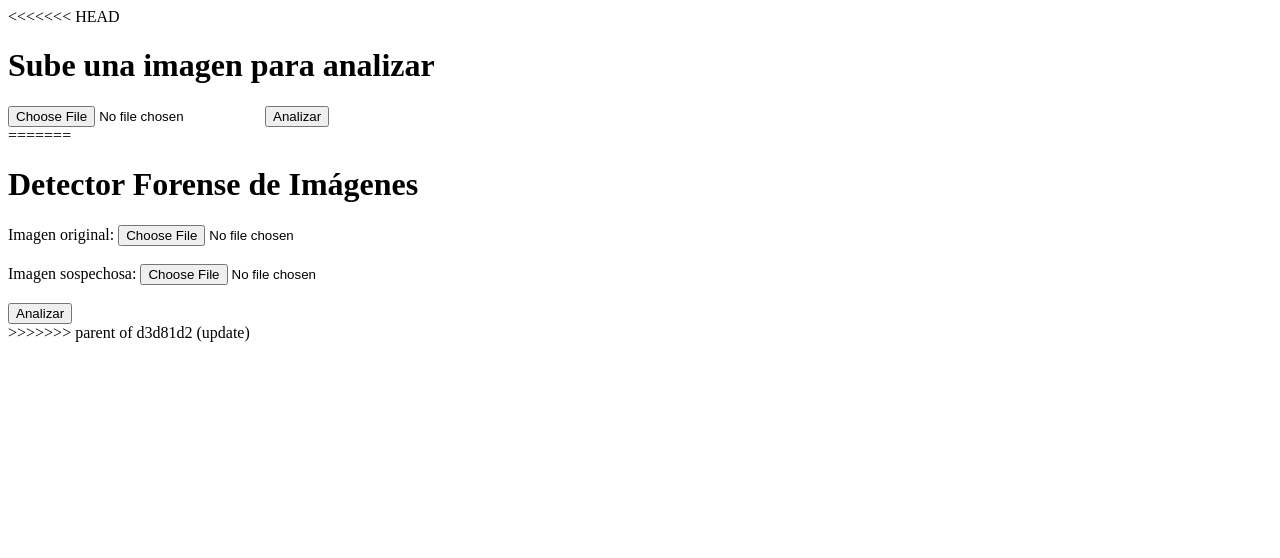
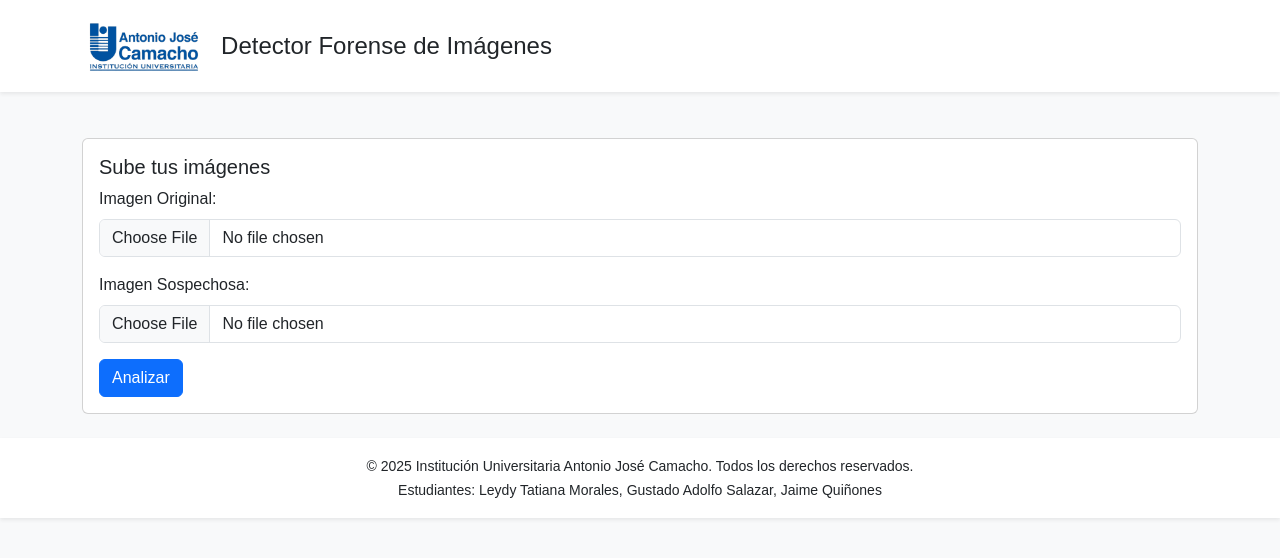
Before and after one commit to leydytatianamorales/Proyecto1_DetectorImagenes, a Flask app: page / in a window 1280 px wide. Shown: the top 558 px of the page. Run offline with Flask 3, Linux system fonts and the light colour scheme.

Commit message:
Version mejorada

```diff
--- a/app.py
+++ b/app.py
@@ -1,70 +1,183 @@
+# app.py
 import os
-from flask import Flask, render_template, request, redirect, url_for
-from PIL import Image, ImageChops, ImageEnhance
-import exifread
+from uuid import uuid4
+from datetime import datetime
+from flask import Flask, render_template, request, url_for
+from werkzeug.utils import secure_filename
+from PIL import Image, ImageChops, ImageEnhance, ExifTags
+import imagehash
+import piexif
+
+ALLOWED_EXT = {"png", "jpg", "jpeg", "bmp"}
+UPLOAD_FOLDER = os.path.join("static", "uploads")
+os.makedirs(UPLOAD_FOLDER, exist_ok=True)
 
 app = Flask(__name__)
-app.config['UPLOAD_FOLDER'] = 'static/uploads'
+app.config["UPLOAD_FOLDER"] = UPLOAD_FOLDER
+app.config["MAX_CONTENT_LENGTH"] = 16 * 1024 * 1024  # 16 MB
 
-# Función para aplicar ELA
-def apply_ela(image_path, quality=90):
-    original = Image.open(image_path).convert('RGB')
-    resaved_path = image_path.replace(".jpg", "_resaved.jpg")
-    original.save(resaved_path, 'JPEG', quality=quality)
-    resaved = Image.open(resaved_path)
-    ela_image = ImageChops.difference(original, resaved)
+# ----------------------- Funciones -----------------------
+def allowed_file(filename):
+    return "." in filename and filename.rsplit(".", 1)[1].lower() in ALLOWED_EXT
 
-    extrema = ela_image.getextrema()
-    max_diff = max([ex[1] for ex in extrema])
-    scale = 255.0 / max_diff if max_diff != 0 else 1
-    ela_image = ImageEnhance.Brightness(ela_image).enhance(scale)
+def save_file_storage(file_storage):
+    filename = secure_filename(file_storage.filename)
+    unique = f"{uuid4().hex}_{filename}"
+    path = os.path.join(app.config["UPLOAD_FOLDER"], unique)
+    file_storage.save(path)
+    return unique, path
 
-    ela_path = image_path.replace(".jpg", "_ela.jpg")
-    ela_image.save(ela_path)
-    return ela_path
+def extract_metadata(path):
+    meta = {}
+    try:
+        exif_dict = piexif.load(path)
+        for ifd in exif_dict:
+            for tag, val in exif_dict[ifd].items():
+                name = piexif.TAGS[ifd].get(tag, {}).get("name", str(tag))
+                meta[name] = val.decode() if isinstance(val, bytes) else str(val)
+        return meta
+    except Exception:
+        try:
+            img = Image.open(path)
+            raw = img._getexif()
+            if raw:
+                for tag, val in raw.items():
+                    name = ExifTags.TAGS.get(tag, tag)
+                    meta[name] = str(val)
+            return meta
+        except Exception:
+            return {}
 
-# Página principal
-@app.route('/')
+def get_metadata_safe(path):
+    meta = extract_metadata(path)
+    data = {}
+    data["Model"] = meta.get("Model") or meta.get("CameraModelName") or "desconocido"
+    data["DateCreated"] = meta.get("DateTimeOriginal") or meta.get("DateTime") or "desconocida"
+    exif_mod = meta.get("ModifyDate") or meta.get("DateTimeDigitized")
+    if exif_mod:
+        data["DateModified"] = exif_mod
+    else:
+        ts = os.path.getmtime(path)
+        data["DateModified"] = datetime.fromtimestamp(ts).strftime("%Y:%m:%d %H:%M:%S")
+    data["Software"] = meta.get("Software", "desconocido")
+    data["all_metadata"] = meta
+    return data
+
+def generate_ela(path, out_name_prefix):
+    try:
+        img = Image.open(path).convert("RGB")
+        temp = os.path.join(app.config["UPLOAD_FOLDER"], f"{out_name_prefix}_temp.jpg")
+        img.save(temp, "JPEG", quality=90)
+        comp = Image.open(temp)
+        diff = ImageChops.difference(img, comp)
+        diff = ImageEnhance.Brightness(diff).enhance(30.0)
+        ela_name = f"{out_name_prefix}_ela.png"
+        ela_path = os.path.join(app.config["UPLOAD_FOLDER"], ela_name)
+        diff.save(ela_path)
+        os.remove(temp)
+        return ela_name
+    except Exception as e:
+        print("ELA error:", e)
+        return None
+
+def compare_phash(path1, path2):
+    try:
+        h1 = imagehash.phash(Image.open(path1))
+        h2 = imagehash.phash(Image.open(path2))
+        return str(h1), str(h2), int(h1 - h2)
+    except Exception as e:
+        return None, None, f"Error: {e}"
+
+def compare_ela(path1, path2):
+    try:
+        img1 = Image.open(path1).convert("L")
+        img2 = Image.open(path2).convert("L")
+        diff = ImageChops.difference(img1, img2)
+        total_pixels = diff.size[0] * diff.size[1]
+        nonzero = sum(1 for v in diff.getdata() if v != 0)
+        percent = (nonzero / total_pixels) * 100
+        return round(percent, 2)
+    except Exception:
+        return None
+
+# ----------------------- Rutas -----------------------
+@app.route("/", methods=["GET","POST"])
 def index():
-    return render_template('index.html')
+    context = {"current_year": datetime.now().year}
+    if request.method == "POST":
+        f1 = request.files.get("original")
+        f2 = request.files.get("sospechosa")
+        if not f1 or not f2 or not allowed_file(f1.filename) or not allowed_file(f2.filename):
+            context["error"] = "Carga dos imágenes válidas (jpg/png...)"
+            return render_template("index.html", **context)
 
-# Ruta para analizar imagen (solo muestra original + metadatos)
-@app.route('/analyze', methods=['POST'])
-def analyze():
-    if 'file' not in request.files:
-        return redirect(url_for('index'))
+        name1, path1 = save_file_storage(f1)
+        name2, path2 = save_file_storage(f2)
 
-    file = request.files['file']
-    if file.filename == '':
-        return redirect(url_for('index'))
+        meta1 = get_metadata_safe(path1)
+        meta2 = get_metadata_safe(path2)
 
-    if file:
-        filepath = os.path.join(app.config['UPLOAD_FOLDER'], file.filename)
-        file.save(filepath)
+        h1, h2, diff = compare_phash(path1, path2)
 
-        # Extraer metadatos
-        with open(filepath, 'rb') as f:
-            tags = exifread.process_file(f)
+        out_prefix1 = uuid4().hex
+        out_prefix2 = uuid4().hex
+        ela_name1 = generate_ela(path1, out_prefix1)
+        ela_name2 = generate_ela(path2, out_prefix2)
+        ela_url1 = url_for('static', filename=f"uploads/{ela_name1}") if ela_name1 else None
+        ela_url2 = url_for('static', filename=f"uploads/{ela_name2}") if ela_name2 else None
 
-        metadata = {tag: str(tags[tag]) for tag in tags.keys()}
+        # Informe de casos de prueba
+        informe = []
+        informe.append("Informe de Casos de Prueba:")
 
-        return render_template(
-            'result.html',
-            original_image=filepath,
-            metadata=metadata
-        )
+        # Caso 1: original
+        informe.append(f"Caso 1: Imagen original '{f1.filename}'")
+        informe.append(f"  - Modelo cámara: {meta1['Model']}")
+        informe.append(f"  - Fecha de captura: {meta1['DateCreated']}")
+        informe.append(f"  - Fecha de modificación: {meta1['DateModified']}")
+        informe.append(f"  - Hash perceptual: referencia")
+        informe.append(f"  - ELA: referencia")
 
-# Ruta para aplicar ELA después
-@app.route('/ela/<filename>')
-def ela(filename):
-    filepath = os.path.join(app.config['UPLOAD_FOLDER'], filename)
-    ela_path = apply_ela(filepath)
-    return render_template(
-        'ela.html',
-        original_image=filepath,
-        ela_image=ela_path
-    )
+        # Caso 2: sospechosa
+        informe.append(f"Caso 2: Imagen sospechosa '{f2.filename}'")
+        software_detected = meta2['Software'] if meta2['Software'] != "desconocido" else "Software no detectado"
+        informe.append(f"  - Software: {software_detected}")
+        informe.append(f"  - Fecha de captura: {meta2['DateCreated']}")
+        informe.append(f"  - Fecha de modificación: {meta2['DateModified']}")
+        informe.append(f"  - Hash perceptual: Diferencia = {diff}")
 
-if __name__ == '__main__':
-    os.makedirs(app.config['UPLOAD_FOLDER'], exist_ok=True)
-    app.run(debug=True)
+        # Comparativa ELA
+        ela_diff_percent = None
+        if ela_name1 and ela_name2:
+            ela_diff_percent = compare_ela(
+                os.path.join(app.config["UPLOAD_FOLDER"], ela_name1),
+                os.path.join(app.config["UPLOAD_FOLDER"], ela_name2)
+            )
+            informe.append(f"  - ELA comparativa: {ela_diff_percent}% píxeles diferentes")
+
+        # Determinar edición
+        editada = False
+        if isinstance(diff, int) and diff > 10:
+            editada = True
+        if ela_diff_percent and ela_diff_percent > 2:
+            editada = True
+        informe.append(f"  - Estado: {'Editada / Posible manipulación' if editada else 'Sin indicios de edición'}")
+
+        context.update({
+            "meta1": meta1,
+            "meta2": meta2,
+            "hash1": h1,
+            "hash2": h2,
+            "hashdiff": diff,
+            "ela_url1": ela_url1,
+            "ela_url2": ela_url2,
+            "informe": "\n".join(informe),
+            "img1_url": url_for('static', filename=f"uploads/{name1}"),
+            "img2_url": url_for('static', filename=f"uploads/{name2}")
+        })
+
+    return render_template("index.html", **context)
+
+# ----------------------- Run -----------------------
+if __name__ == "__main__":
+    app.run(debug=True, host="0.0.0.0", port=5000)
--- a/requirements.txt
+++ b/requirements.txt
@@ -14,4 +14,3 @@
 PyWavelets==1.9.0
 scipy==1.16.2
 Werkzeug==3.1.3
-exifread
--- a/templates/index.html
+++ b/templates/index.html
@@ -1,56 +1,184 @@
-<!DOCTYPE html>
-<html>
+<!doctype html>
+<html lang="es">
 <head>
-    <title>Detector de Manipulación de Imágenes</title>
+  <meta charset="utf-8"/>
+  <meta name="viewport" content="width=device-width, initial-scale=1">
+  <title>Detector Forense de Imágenes</title>
+  <!-- Bootstrap CSS -->
+  <link href="https://cdn.jsdelivr.net/npm/bootstrap@5.3.2/dist/css/bootstrap.min.css" rel="stylesheet">
+  <style>
+    body { font-family: Arial, sans-serif; padding-top: 90px; background: #f8f9fa; }
+    img { border: 1px solid #ddd; background: transparent; padding: 4px; }
+    pre { background: #f3f3f3; padding: 10px; overflow-x: auto; }
+    header img { max-height: 60px; margin-right: 15px; }
+    .card-hash { border-left: 5px solid #0d6efd; }
+    .card-meta { border-left: 5px solid #198754; }
+    .card-ela { border-left: 5px solid #fd7e14; }
+    .card-informe { border-left: 5px solid #6f42c1; }
+    .card-editada { border-left: 5px solid #dc3545; }
+    .status-editada { color: #dc3545; font-weight: bold; }
+    .status-ok { color: #198754; font-weight: bold; }
+  </style>
 </head>
 <body>
-<<<<<<< HEAD
-    <h1>Sube una imagen para analizar</h1>
-    <form action="/analyze" method="post" enctype="multipart/form-data">
-        <input type="file" name="file" accept="image/*" required>
-        <button type="submit">Analizar</button>
-    </form>
-=======
-  <h1>Detector Forense de Imágenes</h1>
-  <form action="/" method="post" enctype="multipart/form-data">
-    <label>Imagen original: <input type="file" name="original" accept="image/*" required></label><br><br>
-    <label>Imagen sospechosa: <input type="file" name="sospechosa" accept="image/*" required></label><br><br>
-    <button type="submit">Analizar</button>
-  </form>
 
-  {% if error %}
-    <p style="color:red">{{ error }}</p>
+<!-- Header -->
+<header class="bg-white fixed-top shadow-sm py-3">
+  <div class="container d-flex align-items-center">
+    <img src="{{ url_for('static', filename='img/logo1.png') }}" alt="Logo Universidad" class="img-fluid" style="border:none;">
+    <h4 class="m-0">Detector Forense de Imágenes</h4>
+  </div>
+</header>
+<br>
+<br>
+
+<div class="container">
+
+  <!-- Formulario de carga -->
+  <div class="card mb-4">
+    <div class="card-body">
+      <h5 class="card-title">Sube tus imágenes</h5>
+      <form action="/" method="post" enctype="multipart/form-data">
+        <div class="mb-3">
+          <label class="form-label">Imagen Original:</label>
+          <input type="file" class="form-control" name="original" accept="image/*" required>
+        </div>
+        <div class="mb-3">
+          <label class="form-label">Imagen Sospechosa:</label>
+          <input type="file" class="form-control" name="sospechosa" accept="image/*" required>
+        </div>
+        <button type="submit" class="btn btn-primary">Analizar</button>
+      </form>
+      {% if error %}
+        <div class="alert alert-danger mt-3">{{ error }}</div>
+      {% endif %}
+    </div>
+  </div>
+
+  {% if img1_url and img2_url %}
+  <!-- Imágenes cargadas -->
+  <div class="row mb-4">
+    <div class="col-md-6 text-center">
+      <h5>Original</h5>
+      <img src="{{ img1_url }}" class="img-fluid rounded">
+    </div>
+    <div class="col-md-6 text-center">
+      <h5>Sospechosa</h5>
+      <img src="{{ img2_url }}" class="img-fluid rounded">
+    </div>
+  </div>
   {% endif %}
 
-  {% if img1_url %}
-    <h3>Original</h3>
-    <img src="{{ img1_url }}" width="320">
-  {% endif %}
-  {% if img2_url %}
-    <h3>Sospechosa</h3>
-    <img src="{{ img2_url }}" width="320">
+  {% if meta1 and meta2 %}
+  <!-- Metadatos principales -->
+  <div class="row mb-3">
+    <div class="col-md-6">
+      <div class="card card-meta">
+        <div class="card-body">
+          <h6 class="card-title text-success">Metadatos Principales - Original</h6>
+          <ul class="list-unstyled mb-0">
+            <li><strong>Modelo:</strong> {{ meta1.Model }}</li>
+            <li><strong>Fecha creación:</strong> {{ meta1.DateCreated }}</li>
+            <li><strong>Fecha modificación:</strong> {{ meta1.DateModified }}</li>
+          </ul>
+        </div>
+      </div>
+    </div>
+    <div class="col-md-6">
+      <div class="card card-meta">
+        <div class="card-body">
+          <h6 class="card-title text-success">Metadatos Principales - Sospechosa</h6>
+          <ul class="list-unstyled mb-0">
+            <li><strong>Software:</strong> {{ meta2.Software }}</li>
+            <li><strong>Fecha creación:</strong> {{ meta2.DateCreated }}</li>
+            <li><strong>Fecha modificación:</strong> {{ meta2.DateModified }}</li>
+          </ul>
+        </div>
+      </div>
+    </div>
+  </div>
+
+  <!-- Metadatos completos -->
+  <div class="row mb-4">
+    <div class="col-md-6">
+      <div class="card card-meta">
+        <div class="card-body">
+          <h6 class="card-title text-info">Todos los Metadatos - Original</h6>
+          <pre>{{ meta1 | tojson(indent=2) }}</pre>
+        </div>
+      </div>
+    </div>
+    <div class="col-md-6">
+      <div class="card card-meta">
+        <div class="card-body">
+          <h6 class="card-title text-info">Todos los Metadatos - Sospechosa</h6>
+          <pre>{{ meta2 | tojson(indent=2) }}</pre>
+        </div>
+      </div>
+    </div>
+  </div>
   {% endif %}
 
-  {% if meta1 %}
-    <h3>Metadatos - Original</h3>
-    <pre>{{ meta1 | tojson(indent=2) }}</pre>
-  {% endif %}
-  {% if meta2 %}
-    <h3>Metadatos - Sospechosa</h3>
-    <pre>{{ meta2 | tojson(indent=2) }}</pre>
+  {% if hash1 and hash2 %}
+  <!-- Hashes -->
+  <div class="card mb-4 card-hash">
+    <div class="card-body">
+      <h5 class="card-title text-primary">Hashes Perceptuales</h5>
+      <p>Hash Original: <code>{{ hash1 }}</code></p>
+      <p>Hash Sospechosa: <code>{{ hash2 }}</code></p>
+      <p>Diferencia perceptual: <strong>{{ hashdiff }}</strong></p>
+    </div>
+  </div>
   {% endif %}
 
-  {% if hash1 %}
-    <h3>Hashes</h3>
-    <p>Hash original: {{ hash1 }}</p>
-    <p>Hash sospechosa: {{ hash2 }}</p>
-    <p>Diferencia: {{ hashdiff }}</p>
+  {% if ela_url1 and ela_url2 %}
+  <!-- Imágenes ELA -->
+  <div class="row mb-4">
+    <div class="col-md-6 text-center">
+      <div class="card card-ela">
+        <div class="card-body">
+          <h6 class="card-title text-warning">ELA - Original</h6>
+          <img src="{{ ela_url1 }}" class="img-fluid rounded">
+        </div>
+      </div>
+    </div>
+    <div class="col-md-6 text-center">
+      <div class="card card-ela">
+        <div class="card-body">
+          <h6 class="card-title text-warning">ELA - Sospechosa</h6>
+          <img src="{{ ela_url2 }}" class="img-fluid rounded">
+        </div>
+      </div>
+    </div>
+  </div>
   {% endif %}
 
-  {% if ela_url %}
-    <h3>Resultado ELA</h3>
-    <img src="{{ ela_url }}" width="640">
+  {% if informe %}
+  <!-- Informe de Casos de Prueba -->
+  <div class="card mb-4 {% if 'Editada' in informe %}card-editada{% else %}card-informe{% endif %}">
+    <div class="card-body">
+      <h5 class="card-title">Informe de Casos de Prueba</h5>
+      <pre>{{ informe }}</pre>
+      <p>Estado final:
+        {% if 'Editada' in informe %}
+          <span class="status-editada">Editada / Posible manipulación</span>
+        {% else %}
+          <span class="status-ok">Sin indicios de edición</span>
+        {% endif %}
+      </p>
+    </div>
+  </div>
   {% endif %}
->>>>>>> parent of d3d81d2 (update)
+
+</div>
+
+<!-- Footer -->
+<footer class="bg-white text-center py-3 mt-4 shadow-sm">
+  <small> &copy; 2025 Institución Universitaria Antonio José Camacho. Todos los derechos reservados. <br>
+      Estudiantes: Leydy Tatiana Morales, Gustado Adolfo Salazar, Jaime Quiñones </small>
+</footer>
+
+<!-- Bootstrap JS -->
+<script src="https://cdn.jsdelivr.net/npm/bootstrap@5.3.2/dist/js/bootstrap.bundle.min.js"></script>
 </body>
 </html>
```
Also changed, not shown: templates/ela.html (deleted, +0 -18 lines), templates/result.html (deleted, +0 -28 lines), static/img/logo.png (added), static/img/logo1.PNG (added).
